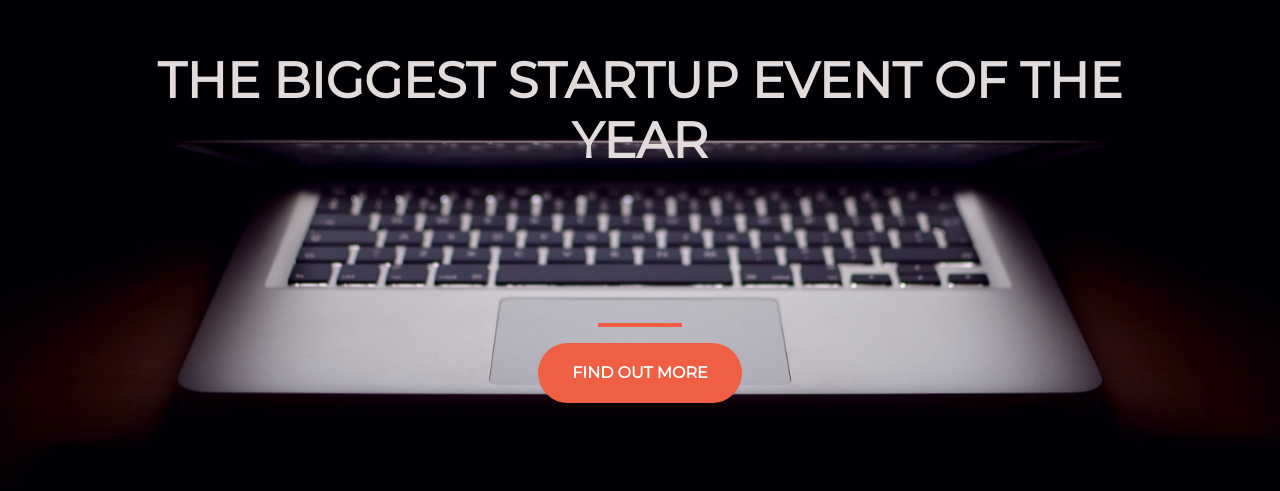
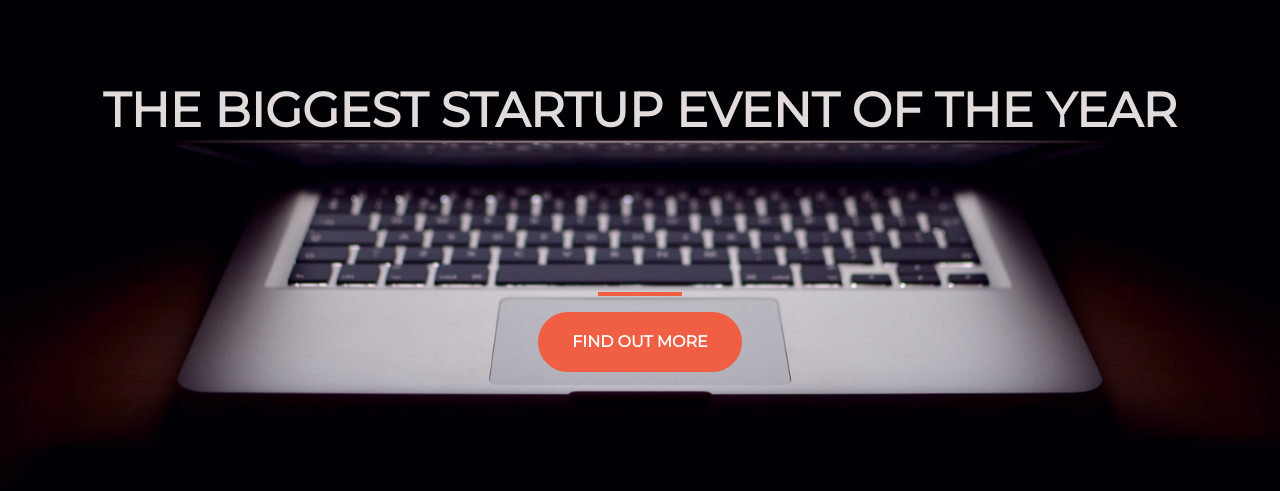
Before and after one commit to Emmaskoli/startup, a plain HTML site: page index.html in a window 1280 px wide. Shown: the part 173-664 px from the top of the page. Drawn offline with nearby package versions, Linux system fonts and the light colour scheme.

Commit message:
Update style.css

```diff
--- a/style.css
+++ b/style.css
@@ -8,7 +8,7 @@ html {
 }
 h1 {
 	color: #e2dbdb;
-	font-size: 3.111rem;
+	font-size: 3rem;
 }
 hr {
 	width: 80px;
```
